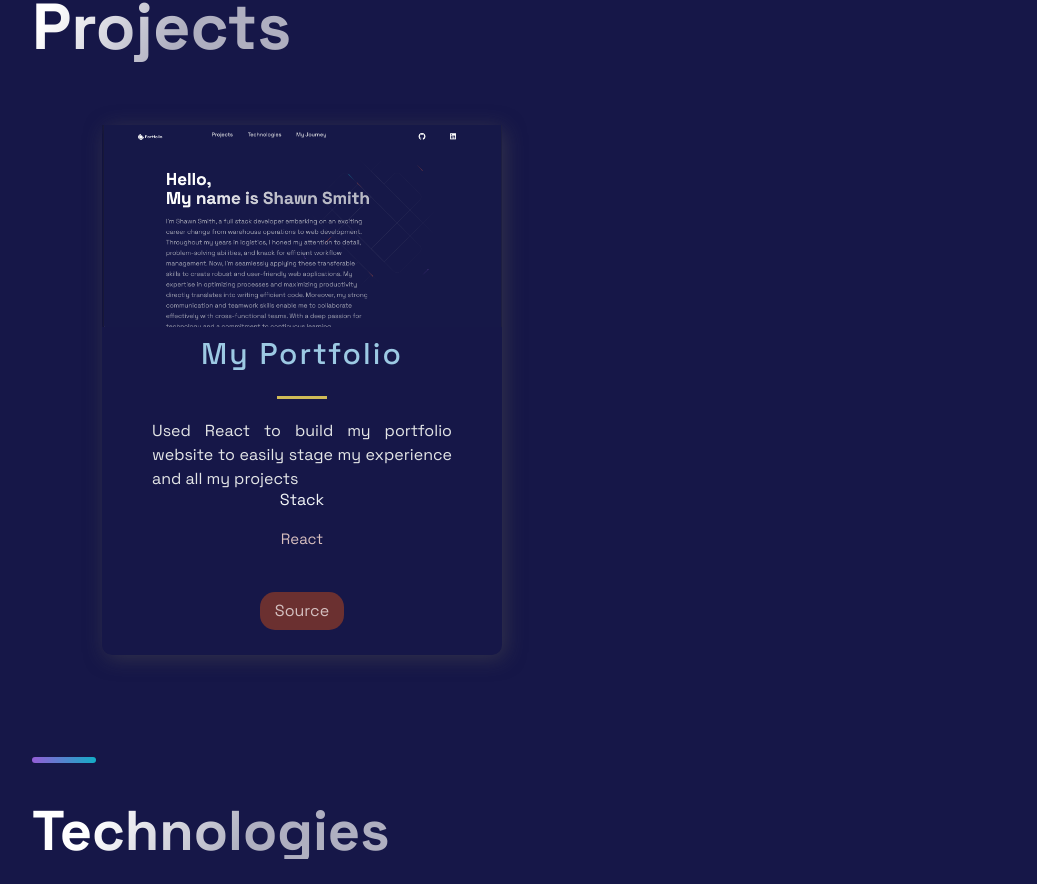
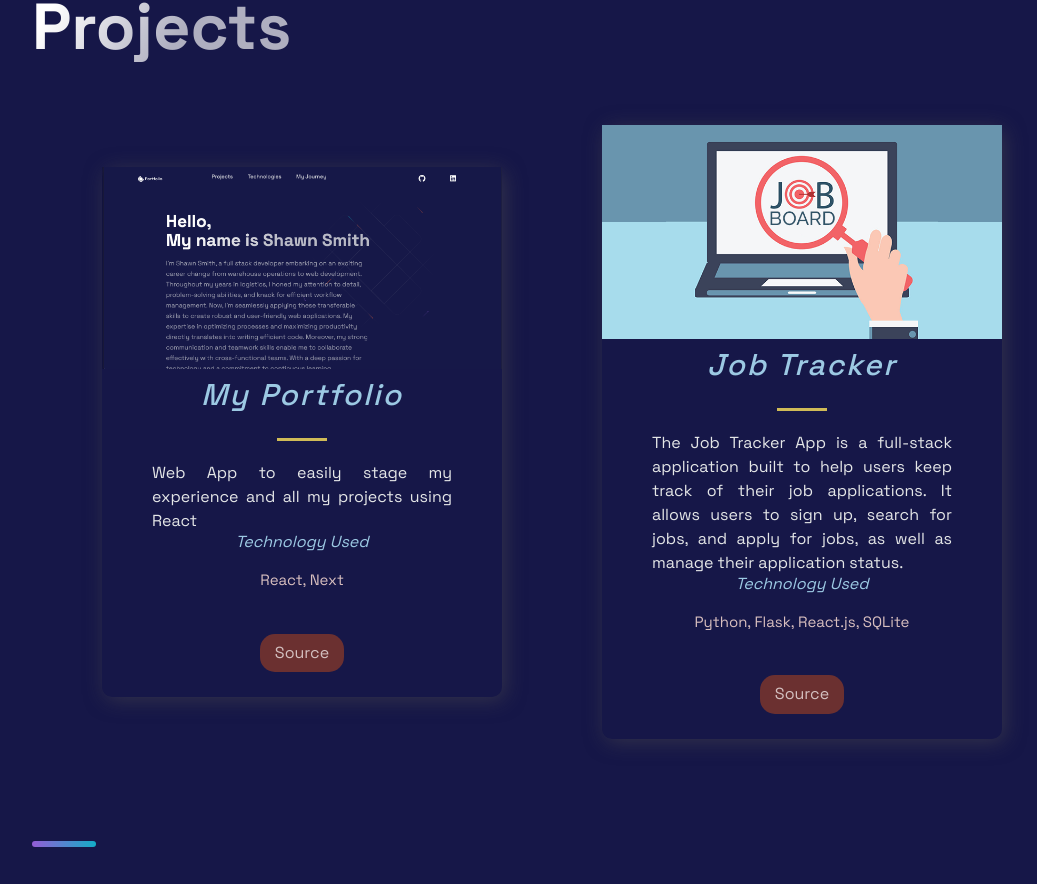
Before and after one commit to Shawn-Smith24/portfolio-site, a Next.js app: page / in a window 1280 px wide. Shown: the part 1039-1923 px from the top of the page, without its empty margins (88-1125 px from the left). Built offline with nearby package versions, Linux system fonts and the light colour scheme.

Commit message:
project added

```diff
--- a/src/components/Projects/Projects.js
+++ b/src/components/Projects/Projects.js
@@ -19,7 +19,7 @@ const Projects = () => (
             </TitleContent>
             <CardInfo className="card-info">{p.description}</CardInfo>
             <div>
-              <TitleContent>Stack</TitleContent>
+              <TitleContent>Technology Used</TitleContent>
               <TagList>
                 {p.tags.map((t, i) => {
                   return <Tag key={i}>{t}</Tag>;
--- a/src/components/Projects/ProjectsStyles.js
+++ b/src/components/Projects/ProjectsStyles.js
@@ -35,7 +35,8 @@ export const TitleContent = styled.div`
   text-align: center;
   z-index: 20;
   width: 100%;
-
+  color: #9cc9e3;
+  font-style: italic;
 `;
 
 
--- a/src/constants/constants.js
+++ b/src/constants/constants.js
@@ -1,13 +1,22 @@
 export const projects = [
   {
     title: 'My Portfolio',
-    description: "Used React to build my portfolio website to easily stage my experience and all my projects",
+    description: "Web App to easily stage my experience and all my projects using React",
     image: '/images/portfolio-site.png',
-    tags: ['React'],
+    tags: ['React, Next'],
     source: 'https://github.com/Shawn-Smith24/portfolio-site',
     demo: '',
     id: 0,
   },
+  {
+    title: 'Job Tracker',
+    description: 'The Job Tracker App is a full-stack application built to help users keep track of their job applications. It allows users to sign up, search for jobs, and apply for jobs, as well as manage their application status.',
+    image: '/images/Job-board.png',
+    tags: ['Python, Flask, React.js, SQLite'],
+    source: 'https://github.com/Shawn-Smith24/job-tracker/tree/shawn',
+    demo: '',
+    id:1
+    }
 
 ];
 
```
Also changed, not shown: public/images/Job-board.png (added).
